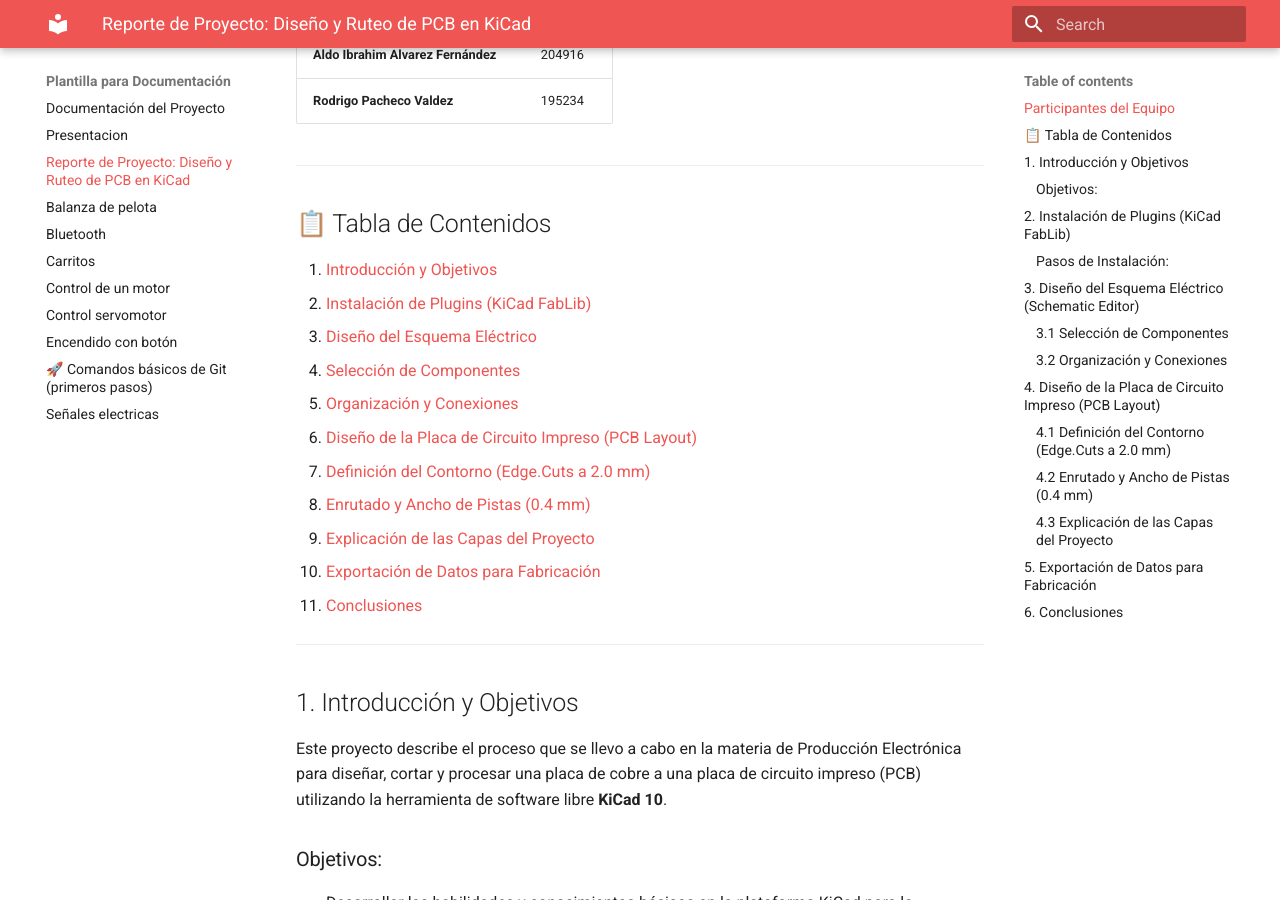
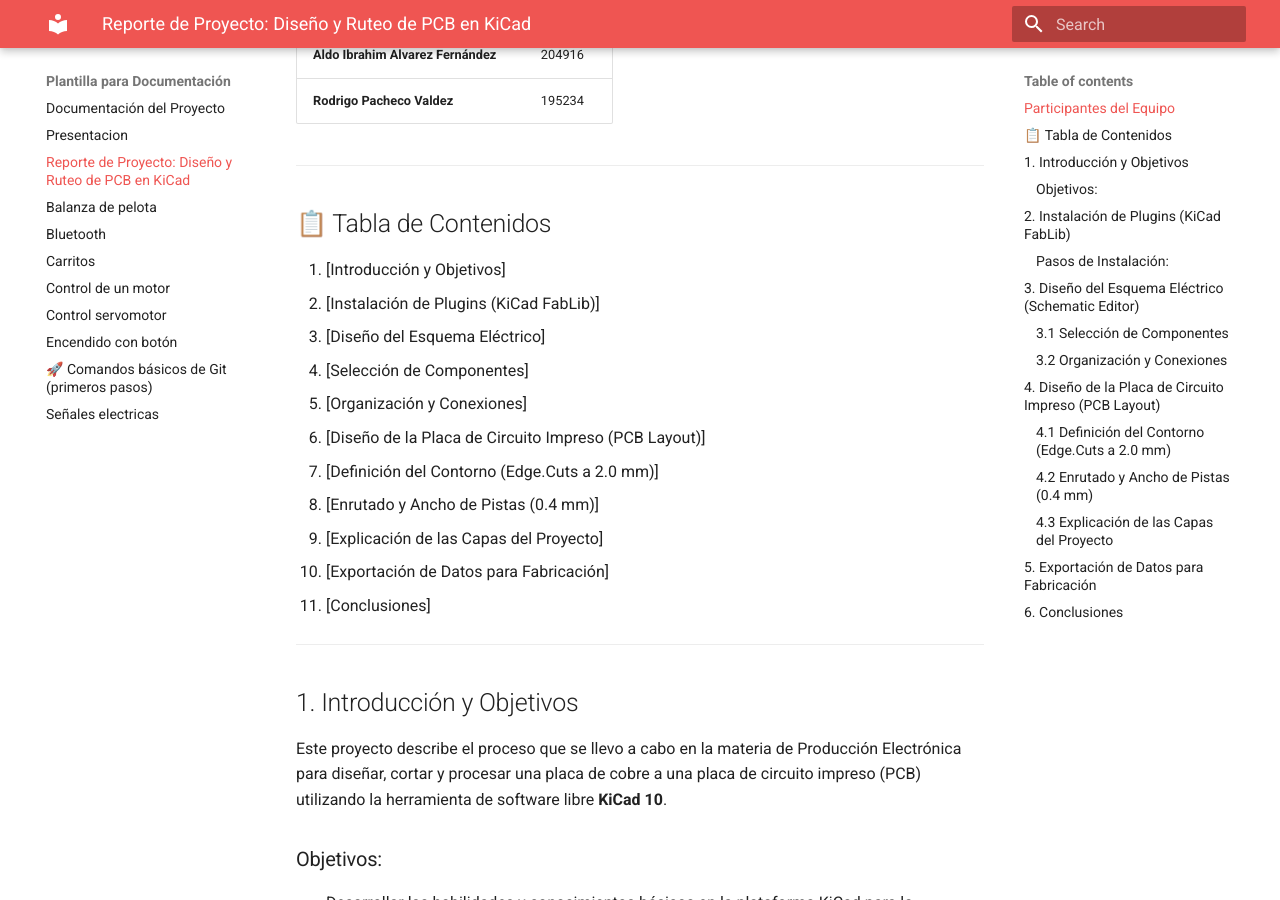
Before and after one commit to Aldo0112/mi-reporte-aldo, an MkDocs documentation site: the page built from docs/Reporte_PCB.md, in a window 1280 px wide and 900 px high, scrolled down 428 px. Built offline with MkDocs 1.6.1 and Material for MkDocs 9.7.7, drawn with Linux system fonts in a browser that asks for light colours; part of the change alters nothing that is shown.

```diff
--- a/docs/Reporte_PCB.md
+++ b/docs/Reporte_PCB.md
@@ -16,17 +16,17 @@
 ---
 
 ## 📋 Tabla de Contenidos
-1. [Introducción y Objetivos](#1-introducción-y-objetivos)
-2. [Instalación de Plugins (KiCad FabLib)](#2-instalación-de-plugins-kicad-fablib)
-3. [Diseño del Esquema Eléctrico](#3-diseño-del-esquema-eléctrico-schematic-editor)
-   - [Selección de Componentes](#31-selección-de-componentes)
-   - [Organización y Conexiones](#32-organización-y-conexiones)
-4. [Diseño de la Placa de Circuito Impreso (PCB Layout)](#4-diseño-de-la-placa-de-circuito-impreso-pcb-layout)
-   - [Definición del Contorno (Edge.Cuts a 2.0 mm)](#41-definición-del-contorno-edgecuts-a-20-mm)
-   - [Enrutado y Ancho de Pistas (0.4 mm)](#42-enrutado-y-ancho-de-pistas-04-mm)
-   - [Explicación de las Capas del Proyecto](#43-explicación-de-las-capas-del-proyecto)
-5. [Exportación de Datos para Fabricación](#5-exportación-de-datos-para-fabricación)
-6. [Conclusiones](#6-conclusiones)
+1. [Introducción y Objetivos]
+2. [Instalación de Plugins (KiCad FabLib)]
+3. [Diseño del Esquema Eléctrico]
+   - [Selección de Componentes]
+   - [Organización y Conexiones]
+4. [Diseño de la Placa de Circuito Impreso (PCB Layout)]
+   - [Definición del Contorno (Edge.Cuts a 2.0 mm)]
+   - [Enrutado y Ancho de Pistas (0.4 mm)]
+   - [Explicación de las Capas del Proyecto]
+5. [Exportación de Datos para Fabricación]
+6. [Conclusiones]
 
 ---
 
```
